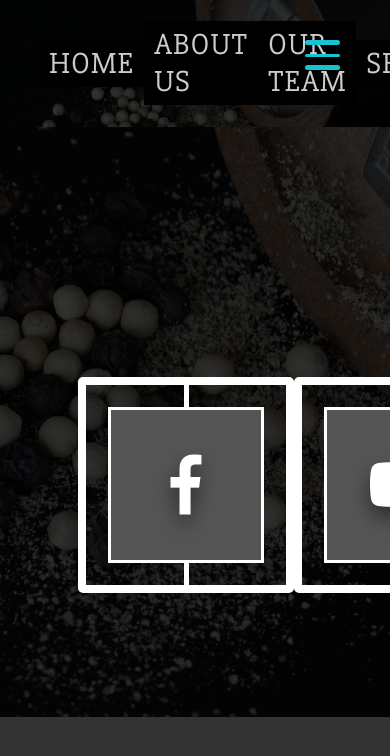
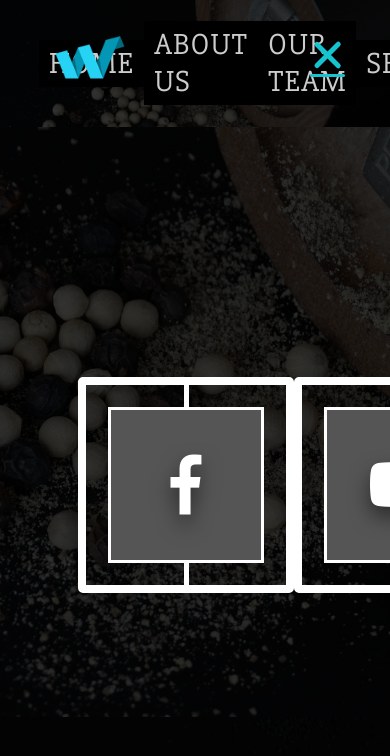
Before and after one commit to Zeztron/3D-hamburger-menu, a website: page index.html in a window 390 px wide. Both pictures are taken after a click on the element 322 px from the left and 42 px from the top of the page. Drawn offline with Linux system fonts and the light colour scheme.

Commit message:
got the hamburger menu working

```diff
--- a/app.js
+++ b/app.js
@@ -0,0 +1,3 @@
+document.querySelector(".hamburger-menu").addEventListener("click", () => {
+    document.querySelector(".nav-wrapper").classList.toggle("change");
+});
--- a/index.html
+++ b/index.html
@@ -12,7 +12,7 @@
 <body>
 
     <div class="container">
-        <div class="banner" hidden>
+        <div class="banner">
             <div class="logo">
                 <a href="#">
                     <img src="images/logo.png" alt="Logo">
--- a/sass/styles.scss
+++ b/sass/styles.scss
@@ -20,6 +20,7 @@
         position: fixed;
         top: 2rem;
         left: 5rem;
+        z-index: 100;
 
         img {
             width: 100%;
@@ -44,11 +45,25 @@
         height: .5rem;
         background-color: #16c3cf;
         border-radius: 2.5rem;
+        transform-origin: right;
+        transition: transform .5s;
     }
 
     .line-2 {
         height: .3rem;
     }
+}
+
+.change .line-1 {
+    transform: rotateZ(-45deg);
+}
+
+.change .line-2 {
+    transform: translate(.5rem, 2rem);
+}
+
+.change .line-3 {
+    transform: rotateZ(45deg);
 }
 
 .btn-wrapper {
@@ -111,8 +126,9 @@
     background: linear-gradient(rgba(0, 0, 0, .8), rgba(0, 0, 0, .8)), url(../images/nav-bg.jpeg) no-repeat 50% 0;
     background-size: cover;
     position: fixed;
-    top: 0;
+    top: -15vh;
     z-index: 50;
+    transition: top .4s;
 
     .nav-list {
         list-style: none;
@@ -161,13 +177,18 @@
     }
 }
 
+.change .top-nav {
+    top: 0;
+}
+
 .bottom-nav {
     width: 100%;
     height: 85vh;
     background: linear-gradient(rgba(0, 0, 0, .8), rgba(0, 0, 0, .8)), url(../images/nav-bg.jpeg) no-repeat 50% -15vh;
     background-size: cover;
     position: fixed;
-    bottom: 0;
+    bottom: -85vh;
+    transition: bottom .4s;
 
     .icons {
         position: absolute;
@@ -299,3 +320,7 @@
         }
     }
 }
+
+.change .bottom-nav {
+    bottom: 0;
+}
```
Also changed, not shown: css/styles.css, 1 other file.
